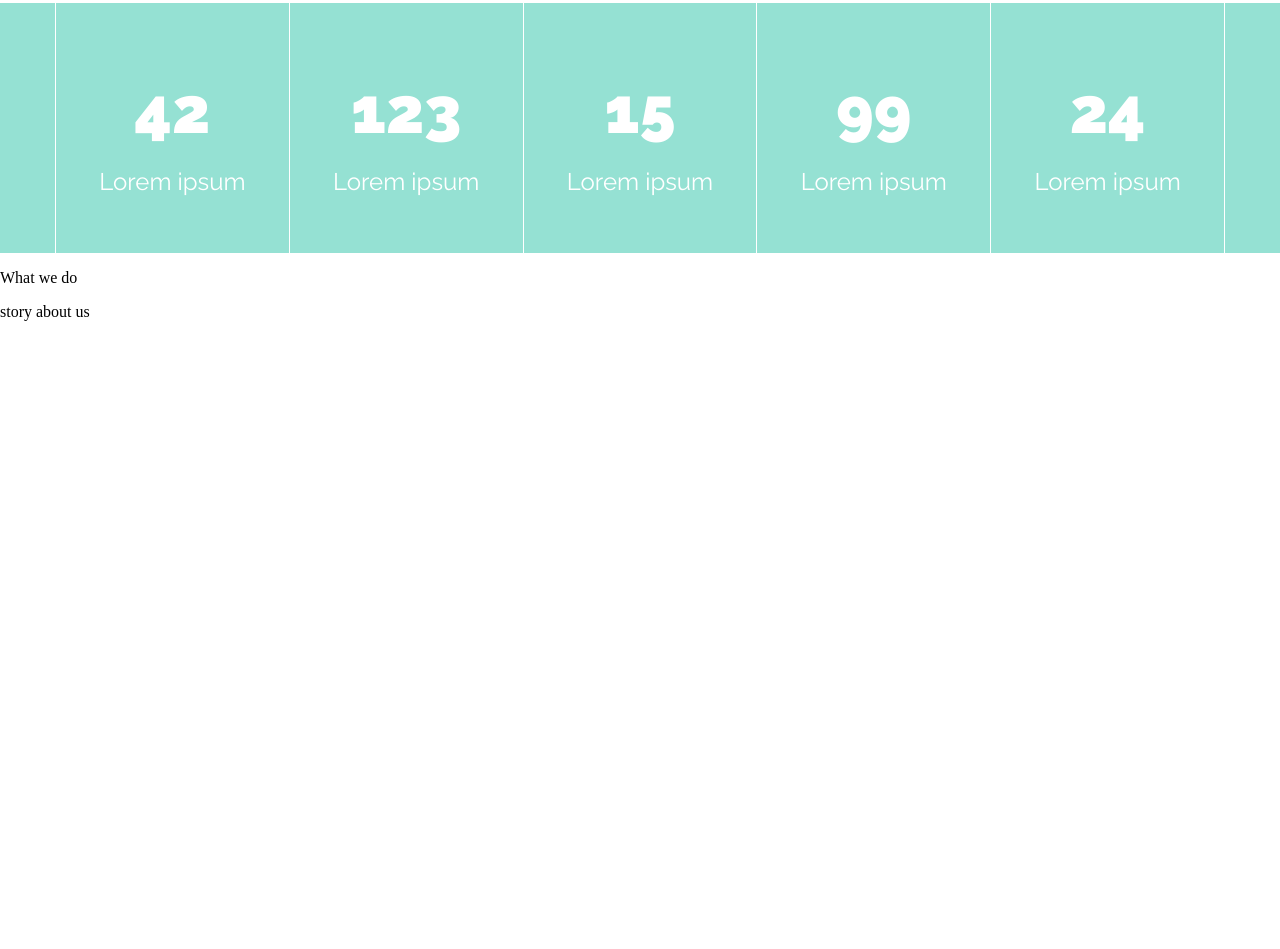
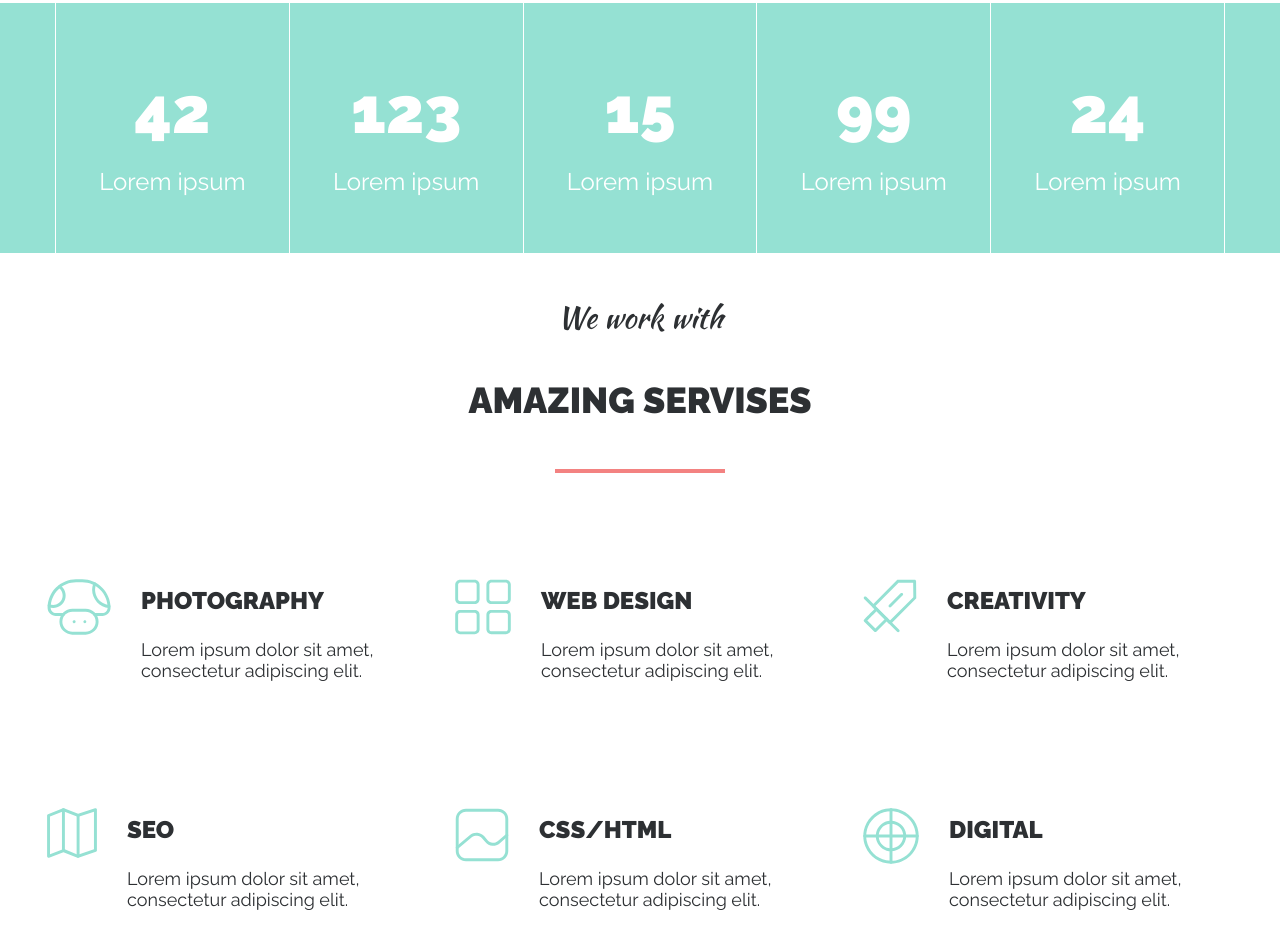
Before and after one commit to Mazunok/TM2, a website built with Parcel: page index.html in a window 1280 px wide. Shown: the part 1870-2819 px from the top of the page. Before the commit the page ends 2207 px from the top, so only its background shows below. Built offline with nearby package versions, Linux system fonts and the light colour scheme.

Commit message:
made servise part

```diff
--- a/index.html
+++ b/index.html
@@ -128,13 +128,67 @@
         <div class="servises-container">
             <div class="servises-wrapper">
                 <div class="servises-subtitle">
-                    <p>What we do</p>
+                    <p>We work with</p>
                 </div>
                 <div class="servises-title">
-                    <p>story about us</p>
+                    <p>amazing servises</p>
                 </div>
+                <div class="servises-line"></div>
                 <div class="servises-cards">
-
+                    <div class="card">
+                        <div class="card__logo">
+                            <img src="./logo/icon1.svg" alt="icon">
+                        </div>
+                        <div class="card__info">
+                            <p class="title">photography</p>
+                            <p class="text">Lorem ipsum dolor sit amet, consectetur adipiscing elit.</p>
+                        </div>
+                    </div>
+                    <div class="card">
+                        <div class="card__logo">
+                            <img src="./logo/icon2.svg" alt="icon">
+                        </div>
+                        <div class="card__info">
+                            <p class="title">web design</p>
+                            <p class="text">Lorem ipsum dolor sit amet, consectetur adipiscing elit.</p>
+                        </div>
+                    </div>
+                    <div class="card">
+                        <div class="card__logo">
+                            <img src="./logo/icon3.svg" alt="icon">
+                        </div>
+                        <div class="card__info">
+                            <p class="title">creativity</p>
+                            <p class="text">Lorem ipsum dolor sit amet, consectetur adipiscing elit.</p>
+                        </div>
+                    </div>
+                    <div class="card">
+                        <div class="card__logo">
+                            <img src="./logo/icon4.svg" alt="icon">
+                        </div>
+                        <div class="card__info">
+                            <p class="title">seo</p>
+                            <p class="text">Lorem ipsum dolor sit amet, consectetur adipiscing elit.</p>
+                        </div>
+                    </div>
+                    <div class="card">
+                        <div class="card__logo">
+                            <img src="./logo/icon5.svg" alt="icon">
+                        </div>
+                        <div class="card__info">
+                            <p class="title">css/html</p>
+                            <p class="text">Lorem ipsum dolor sit amet, consectetur adipiscing elit.</p>
+                        </div>
+                    </div>
+                    <div class="card">
+                        <div class="card__logo">
+                            <img src="./logo/icon6.svg" alt="icon">
+                        </div>
+                        <div class="card__info">
+                            <p class="title">digital</p>
+                            <p class="text">Lorem ipsum dolor sit amet, consectetur adipiscing elit.</p>
+                        </div>
+                    </div>
                 </div>
             </div>
         </div>
--- a/scss/servises.scss
+++ b/scss/servises.scss
@@ -0,0 +1,93 @@
+.servises-container{
+    max-width: 1510px;
+    margin: 0 auto;
+}
+
+.servises-wrapper{
+    width: 74.125rem;
+    height: 42.6875rem;
+    margin: 0 auto;
+    display: flex;
+    margin-top: 2.625rem;
+    flex-direction: column;
+    align-items: center;
+}
+
+.servises-line{
+    padding: 0;
+    margin: 0;
+    width: 10.625rem;
+    border-top:4px solid #F38281 ;
+    margin-top: 3rem;
+}
+
+.servises-cards{
+    display: flex;
+    flex-wrap: wrap;
+    justify-content: space-between;
+    .card{
+        width: 23.125rem;
+        height: 8.6875rem;
+        display: flex;
+        flex-direction: row;
+        justify-content: space-between;
+        margin-top: 5.625rem;
+        .card__logo{
+            text-align: center;
+            padding-top: 1rem;
+        }
+        .card__info{
+            padding: 0;
+            margin: 0 auto;
+            padding-left: 1.875rem;
+            .title{
+            font-family: 'Raleway',sans-serif;
+            font-weight: 700;
+            font-size: 24px;
+            line-height: 28px;
+            align-items: center;
+            text-transform: uppercase;
+            color: #2D3033;
+            }
+            .text{
+                font-family: 'Raleway',sans-serif;
+                font-weight: 400;
+                font-size: 18px;
+                line-height: 21px;
+                color: #2D3033;
+            }
+        }
+    }
+}
+
+.servises-subtitle{
+    margin: 0 auto;
+    padding: 0;
+    p{
+        margin: 0 auto;
+        padding: 0;
+        font-family: 'Kaushan Script', sans-serif;
+        font-weight: 400;
+        font-size: 30px;
+        line-height: 44px;
+        text-align: center;
+        color: #2D3033;
+    }
+}
+
+.servises-title{
+    padding: 0;
+    margin: 0;
+    p{
+        padding: 0;
+        margin: 0;
+        margin-top:2.5rem ;
+        font-family:'Raleway',sans-serif;
+        font-weight: 900;
+        font-size: 36px;
+        line-height: 42px;
+        text-align: center;
+        color: #2D3033;
+        text-transform: uppercase;
+    }
+}
```
Also changed, not shown: dist/index.html, logo/icon1.svg (added), logo/icon2.svg (added), logo/icon3.svg (added), logo/icon4.svg (added), logo/icon5.svg (added), logo/icon6.svg (added), 2 other files.
